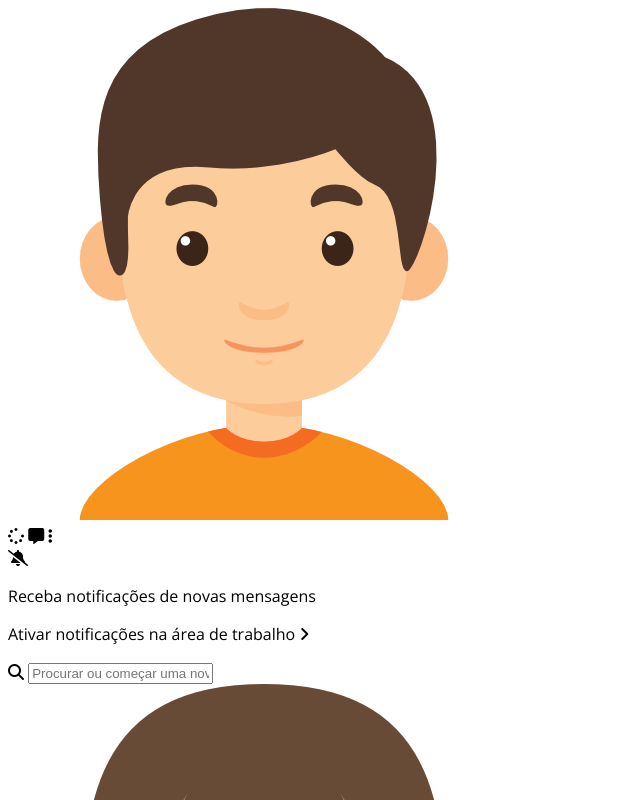
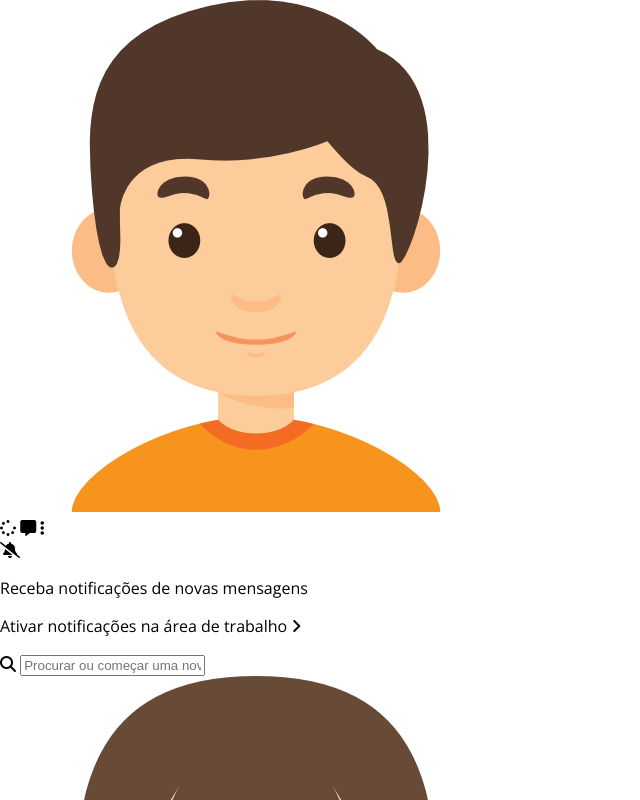
Before and after one commit to jfranco202/whatsapp-web-clone, a plain HTML site: page index.html in a window 1280 px wide. Shown: the top 800 px of the page, without its empty margins (0-640 px from the left). Drawn offline with nearby package versions, Linux system fonts and the light colour scheme.

Commit message:
include css general inputs

```diff
--- a/styles.css
+++ b/styles.css
@@ -1,5 +1,16 @@
 /* general */
 
 html, body, ul {
+    margin: 0;
+    padding: 0;
     font-family: 'Open Sans', sans-serif;
 }
+
+ul {
+    list-style: none;
+}
+
+.container {
+    height: 100vh;
+    position: relative;
+}
```
